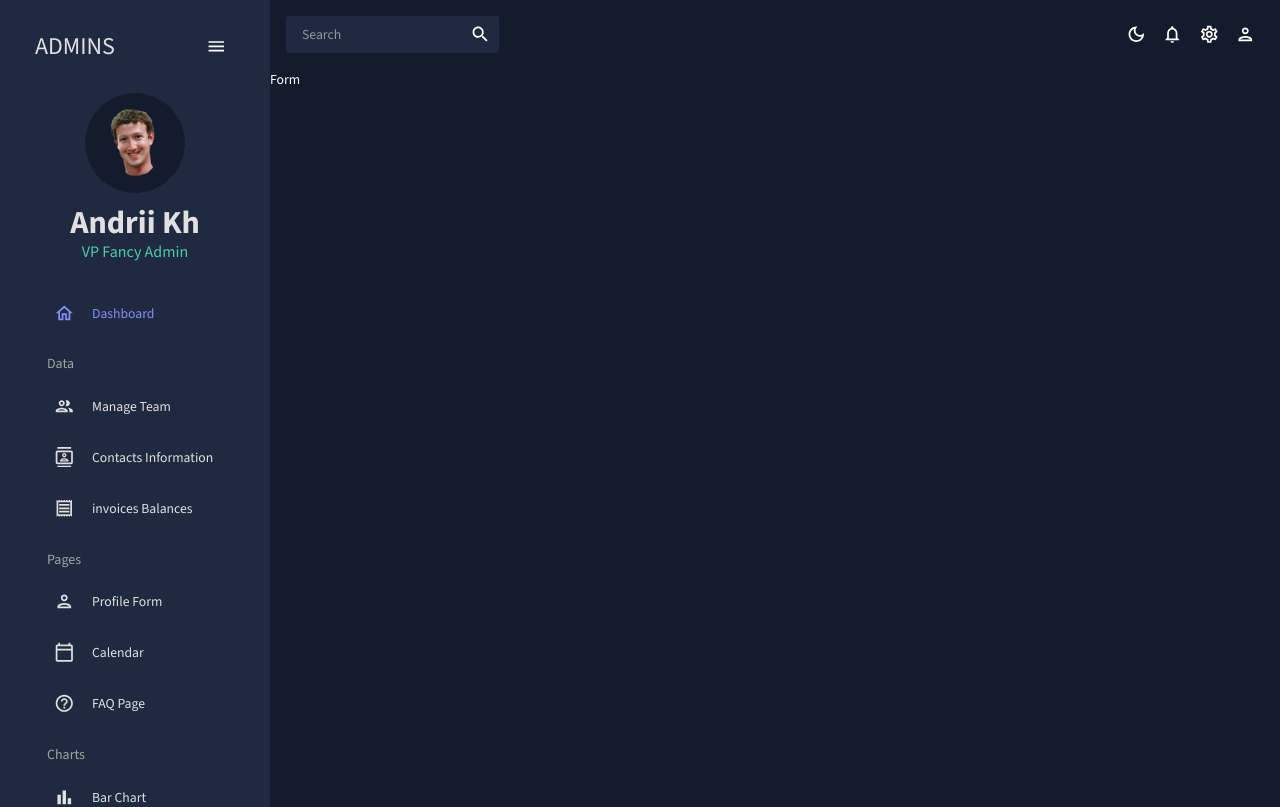
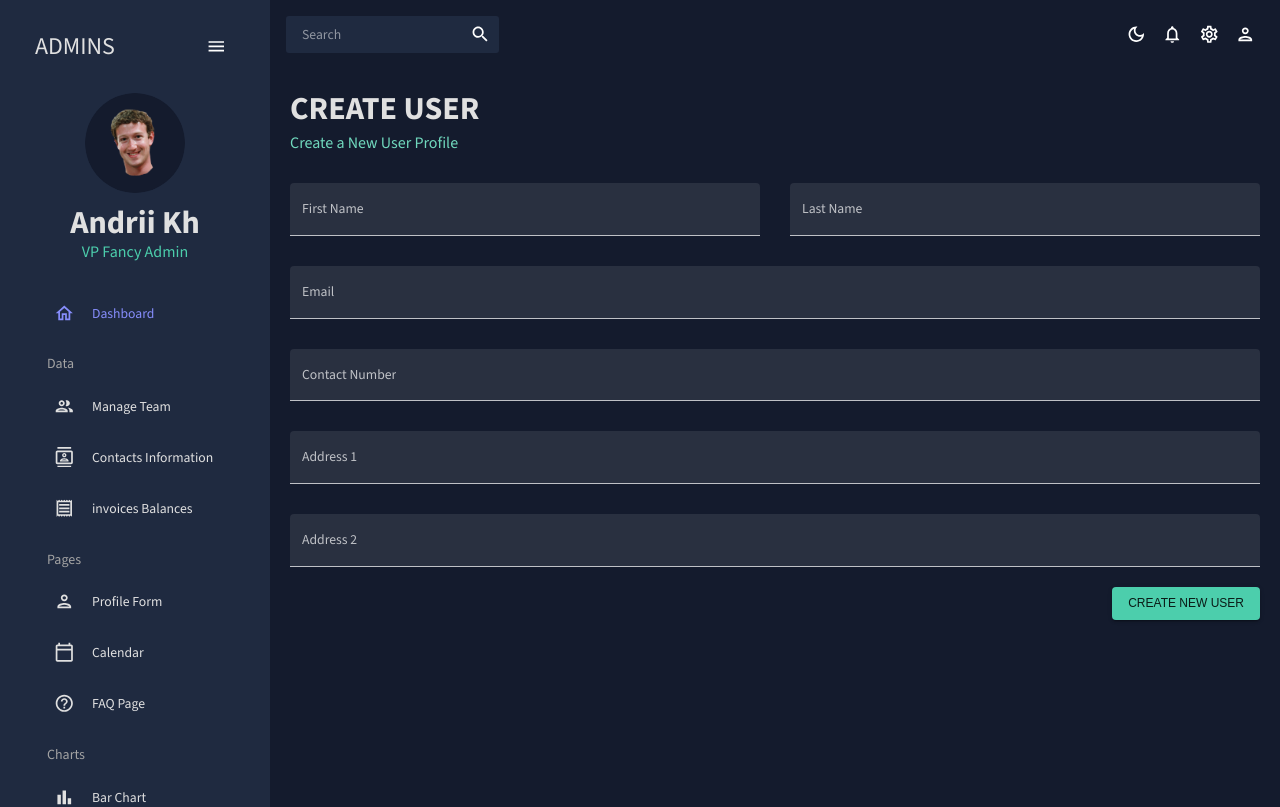
Before and after one commit to AndriiKhomik/react-admin, a React (Create React App) app: page /form in a window 1280 px wide. Shown: the top 807 px of the page. Built offline with nearby package versions, Linux system fonts and the light colour scheme.

Commit message:
implement adding new user

```diff
--- a/src/sceens/Form/index.jsx
+++ b/src/sceens/Form/index.jsx
@@ -1,7 +1,156 @@
 import React from "react";
+import * as yup from "yup";
+import { Box, Button, TextField, useMediaQuery } from "@mui/material";
+import Header from "../../components/Header";
+import { Formik } from "formik";
+
+const initialValues = {
+  firstName: "",
+  lastName: "",
+  email: "",
+  contact: "",
+  address1: "",
+  address2: "",
+};
+
+const phoneRegExp =
+  /^((\+[1-9]{1,4}[ -]?)|(\([0-9]{2,3}\)[ -]?)|([0-9]{2,4})[ -]?)*?[0-9]{3,4}[ -]?[0-9]{3,4}$/;
+
+const userSchema = yup.object().shape({
+  firstName: yup.string().required("required"),
+  lastName: yup.string().required("required"),
+  email: yup.string().email("Invalid email").required("required"),
+  contact: yup
+    .string()
+    .matches(phoneRegExp, "Phone number is not valid")
+    .required("required"),
+  address1: yup.string().required("required"),
+  address2: yup.string().required("required"),
+});
 
 const Form = () => {
-  return <div>Form</div>;
+  const isNonMobile = useMediaQuery("min-width: 600px");
+
+  const handleFormSubmit = (values) => {
+    console.log(values);
+  };
+
+  return (
+    <Box m="20px">
+      <Header title="CREATE USER" subtitle="Create a New User Profile" />
+      <Formik
+        onSubmit={handleFormSubmit}
+        initialValues={initialValues}
+        validationSchema={userSchema}
+      >
+        {({
+          values,
+          errors,
+          touched,
+          handleBlur,
+          handleChange,
+          handleSubmit,
+        }) => (
+          <form onSubmit={handleSubmit}>
+            <Box
+              display="grid"
+              gap="30px"
+              gridTemplateColumns="repeat(4, minmax(0, 1fr))"
+              sx={{
+                "& > div": {
+                  gridColumn: isNonMobile ? undefined : "span 4",
+                },
+              }}
+            >
+              <TextField
+                fullWidth
+                variant="filled"
+                type="text"
+                label="First Name"
+                onBlur={handleBlur}
+                onChange={handleChange}
+                value={values.firstName}
+                name="firstName"
+                error={!!touched.firstName && !!errors.firstName}
+                helperText={touched.firstName && errors.firstName}
+                sx={{ gridColumn: "span 2 !important" }}
+              />
+              <TextField
+                fullWidth
+                variant="filled"
+                type="text"
+                label="Last Name"
+                onBlur={handleBlur}
+                onChange={handleChange}
+                value={values.lastName}
+                name="lastName"
+                error={!!touched.lastName && !!errors.lastName}
+                helperText={touched.lastName && errors.lastName}
+                sx={{ gridColumn: "span 2 !important" }}
+              />
+              <TextField
+                fullWidth
+                variant="filled"
+                type="text"
+                label="Email"
+                onBlur={handleBlur}
+                onChange={handleChange}
+                value={values.email}
+                name="email"
+                error={!!touched.email && !!errors.email}
+                helperText={touched.email && errors.email}
+                sx={{ gridColumn: "span 4" }}
+              />
+              <TextField
+                fullWidth
+                variant="filled"
+                type="text"
+                label="Contact Number"
+                onBlur={handleBlur}
+                onChange={handleChange}
+                value={values.contact}
+                name="contact"
+                error={!!touched.contact && !!errors.contact}
+                helperText={touched.contact && errors.contact}
+                sx={{ gridColumn: "span 4" }}
+              />
+              <TextField
+                fullWidth
+                variant="filled"
+                type="text"
+                label="Address 1"
+                onBlur={handleBlur}
+                onChange={handleChange}
+                value={values.address1}
+                name="address1"
+                error={!!touched.address1 && !!errors.address1}
+                helperText={touched.address1 && errors.address1}
+                sx={{ gridColumn: "span 4" }}
+              />
+              <TextField
+                fullWidth
+                variant="filled"
+                type="text"
+                label="Address 2"
+                onBlur={handleBlur}
+                onChange={handleChange}
+                value={values.address2}
+                name="address2"
+                error={!!touched.address2 && !!errors.address2}
+                helperText={touched.address2 && errors.address2}
+                sx={{ gridColumn: "span 4" }}
+              />
+            </Box>
+            <Box display="flex" justifyContent="end" mt="20px">
+              <Button type="submit" color="secondary" variant="contained">
+                Create new user
+              </Button>
+            </Box>
+          </form>
+        )}
+      </Formik>
+    </Box>
+  );
 };
 
 export default Form;
```
